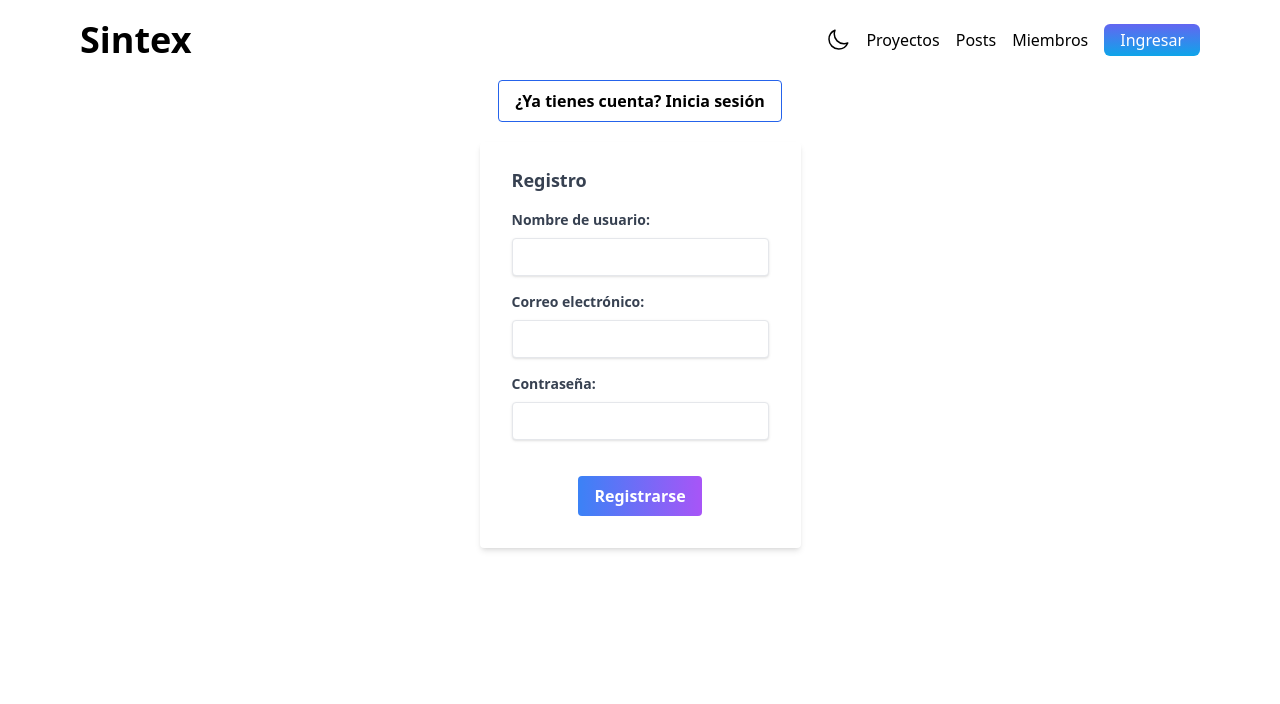
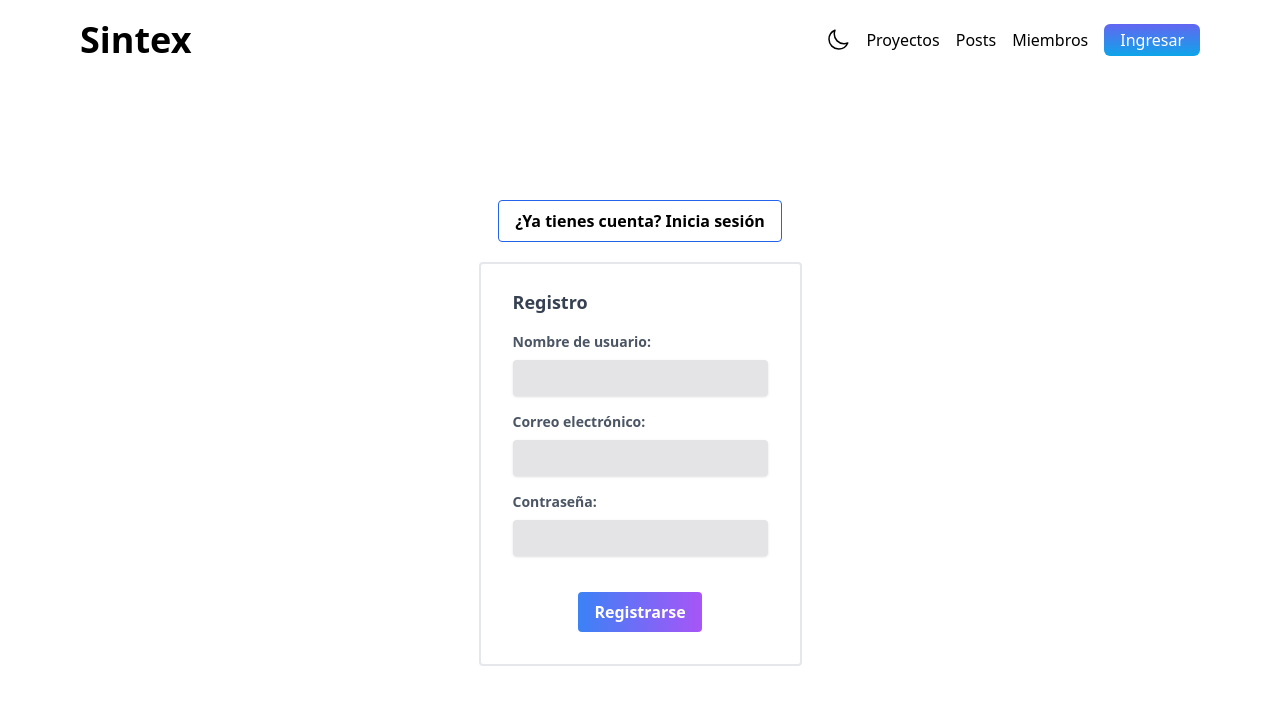
Before and after one commit to SintetixHub/Sintex-Frontend, a React (Vite) app: page /login in a window 1280 px wide. Shown: the top 704 px of the page. Built offline with nearby package versions, Linux system fonts and the light colour scheme.

Commit message:
little corrections

```diff
--- a/src/App.jsx
+++ b/src/App.jsx
@@ -1,7 +1,6 @@
 import { BrowserRouter, Route, Routes } from "react-router-dom";
 import UserContext from "./context/useUserContext";
 import Navbar from "./components/Navbar/Navbar";
-
 
 //Routes
 import Index from "./pages/Index";
@@ -22,7 +21,7 @@ export default function App() {
       <BrowserRouter>
         <UserContext>
           <Navbar />
-          <div className="max-w-6xl m-auto">
+          <div className="max-w-6xl m-auto ">
             <Routes>
               <Route path="/" element={<Index />} />
               <Route path="/login" element={<Login />} />
@@ -35,7 +34,7 @@ export default function App() {
               <Route path="/emblems" element={<Emblems />} />
               <Route path="/newProject" element={<NewProject />} />
               <Route path="/newPost" element={<NewPost />} />
-              <Route path="/form" element={<Login />} /> {/* Agrega tu componente Form como una ruta */}
+              {/* Agrega tu componente Form como una ruta */}
             </Routes>
           </div>
         </UserContext>
--- a/src/components/Forms/Forms.jsx
+++ b/src/components/Forms/Forms.jsx
@@ -1,9 +1,10 @@
-import React, { useState } from 'react';
+import { useState } from "react";
 
+// eslint-disable-next-line react/prop-types
 const Forms = ({ isLogin }) => {
-    const [username, setUsername] = useState('');
-    const [email, setEmail] = useState('');
-    const [password, setPassword] = useState('');
+  const [username, setUsername] = useState("");
+  const [email, setEmail] = useState("");
+  const [password, setPassword] = useState("");
 
   const handleSubmit = (event) => {
     event.preventDefault();
@@ -11,47 +12,69 @@ const Forms = ({ isLogin }) => {
 
   return (
     <div className="flex items-center justify-center">
-            <form className="bg-white dark:bg-gray-800 shadow-md rounded px-8 pt-6 pb-8 mb-4" onSubmit={handleSubmit}>
-                <h2 className="block text-gray-700 dark:text-white text-lg font-bold mb-4">{isLogin ? 'Iniciar sesión' : 'Registro'}</h2>
+      <form
+        className="bg-white dark:bg-zinc-800 border-2 dark:border-zinc-700 rounded px-8 pt-6 pb-8 mb-4"
+        onSubmit={handleSubmit}
+      >
+        <h2 className="block text-gray-700 dark:text-white text-lg font-bold mb-4">
+          {isLogin ? "Iniciar sesión" : "Registro"}
+        </h2>
         <div className="mb-4">
-                    <label className="block text-gray-700 dark:text-white text-sm font-bold mb-2" htmlFor="username">
+          <label
+            className="block text-gray-600 dark:text-zinc-300 text-sm font-bold mb-2"
+            htmlFor="username"
+          >
             Nombre de usuario:
           </label>
-                    <input className="shadow appearance-none border rounded w-full py-2 px-3 text-gray-700 dark:text-white leading-tight focus:outline-none focus:shadow-outline"
+          <input
+            className="dark:bg-zinc-700 bg-zinc-200 border-none shadow appearance-none border rounded w-full py-2 px-3 text-gray-700 dark:text-white leading-tight focus:outline-none"
             id="username"
             type="text"
             value={username}
             onChange={(e) => setUsername(e.target.value)}
-                                 required />
+            autoComplete="off"
+          />
         </div>
         {!isLogin && (
           <div className="mb-4">
-                        <label className="block text-gray-700 dark:text-white text-sm font-bold mb-2" htmlFor="email">
+            <label
+              className="block text-gray-600 dark:text-zinc-300 text-sm font-bold mb-2"
+              htmlFor="email"
+            >
               Correo electrónico:
             </label>
-                        <input className="shadow appearance-none border rounded w-full py-2 px-3 text-gray-700 dark:text-white leading-tight focus:outline-none focus:shadow-outline"
+            <input
+              className="dark:bg-zinc-700 bg-zinc-200 border-none shadow appearance-none border rounded w-full py-2 px-3 text-gray-700 dark:text-white leading-tight focus:outline-none"
               id="email"
               type="email"
               value={email}
               onChange={(e) => setEmail(e.target.value)}
-                                     required />
+              autoComplete="off"
+            />
           </div>
         )}
         <div className="mb-6">
-                    <label className="block text-gray-700 dark:text-white text-sm font-bold mb-2" htmlFor="password">
+          <label
+            className="block text-gray-600 dark:text-zinc-300 text-sm font-bold mb-2"
+            htmlFor="password"
+          >
             Contraseña:
           </label>
-                    <input className="shadow appearance-none border rounded w-full py-2 px-3 text-gray-700 dark:text-white mb-3 leading-tight focus:outline-none focus:shadow-outline"
+          <input
+            className="dark:bg-zinc-700 bg-zinc-200 border-none shadow appearance-none border rounded w-full py-2 px-3 text-gray-700 dark:text-white mb-3 leading-tight focus:outline-none"
             id="password"
             type="password"
             value={password}
             onChange={(e) => setPassword(e.target.value)}
-                                 required />
+            autoComplete="off"
+          />
         </div>
         <div className="flex items-center justify-center">
-                    <button className="bg-gradient-to-r from-blue-500 to-purple-500 dark:from-red-500 dark:to-orange-500 hover:bg-blue-700 text-white dark:text-black font-bold py-2 px-4 rounded focus:outline-none focus:shadow-outline transform transition duration-500 hover:scale-105"
-                            type="submit">
-                        {isLogin ? 'Iniciar sesión' : 'Registrarse'}
+          <button
+            className="bg-gradient-to-r from-blue-500 to-purple-500 dark:from-red-500 dark:to-orange-600 hover:bg-blue-700 text-white font-bold py-2 px-4 rounded transform transition duration-500 hover:scale-105"
+            type="submit"
+          >
+            {isLogin ? "Iniciar sesión" : "Registrarse"}
           </button>
         </div>
       </form>
--- a/src/components/Navbar/LoginButton.jsx
+++ b/src/components/Navbar/LoginButton.jsx
@@ -1,9 +1,11 @@
-import React from 'react';
-import { NavLink } from 'react-router-dom';
+import { NavLink } from "react-router-dom";
 
 const LoginButton = () => {
   return (
-    <NavLink to="/form" className="bg-gradient-to-t from-sky-500 to-indigo-500 dark:from-orange-500 dark:to-rose-600 py-1 px-4 text-white hover:to-indigo-400 hover:from-sky-500 rounded-md dark:hover:from-orange-400 dark:hover:to-rose-500">
+    <NavLink
+      to="/login"
+      className="bg-gradient-to-t from-sky-500 to-indigo-500 dark:from-orange-500 dark:to-rose-600 py-1 px-4 text-white hover:to-indigo-400 hover:from-sky-500 rounded-md dark:hover:from-orange-400 dark:hover:to-rose-500"
+    >
       Ingresar
     </NavLink>
   );
--- a/src/pages/Login.jsx
+++ b/src/pages/Login.jsx
@@ -1,5 +1,5 @@
-import React, { useState } from 'react';
-import Forms from '../components/Forms/Forms'; // Asegúrate de que la ruta de importación sea correcta
+import { useState } from "react";
+import Forms from "../components/Forms/Forms"; // Asegúrate de que la ruta de importación sea correcta
 
 const App = () => {
   const [isLogin, setIsLogin] = useState(false);
@@ -9,14 +9,16 @@ const App = () => {
   };
 
   return (
-        <div className="flex flex-col items-center justify-center ">
-            <button className="mb-5 border border-blue-600 dark:border-orange-600 text-black dark:text-white font-bold py-2 px-4 rounded focus:outline-none focus:shadow-outline transform transition duration-500 hover:scale-105"
-                    onClick={handleSwitch}>
-                {isLogin ? '¿No tienes cuenta? Regístrate' : '¿Ya tienes cuenta? Inicia sesión'}
+    <div className="flex flex-col items-center justify-center mt-[15vh]">
+      <button
+        className="mb-5 border border-blue-600 dark:border-orange-600 text-black dark:text-white font-bold py-2 px-4 rounded focus:outline-none focus:shadow-outline transform transition duration-500 hover:scale-105"
+        onClick={handleSwitch}
+      >
+        {isLogin
+          ? "¿No tienes cuenta? Regístrate"
+          : "¿Ya tienes cuenta? Inicia sesión"}
       </button>
       <Forms isLogin={isLogin} />
-
-
     </div>
   );
 };
--- a/src/pages/Register.jsx
+++ /dev/null
@@ -1,6 +0,0 @@
-
-export default function Register() {
-  return (
-    <div>Register</div>
-  )
-}
```
Lines whose indentation alone changed are shown as unchanged.
